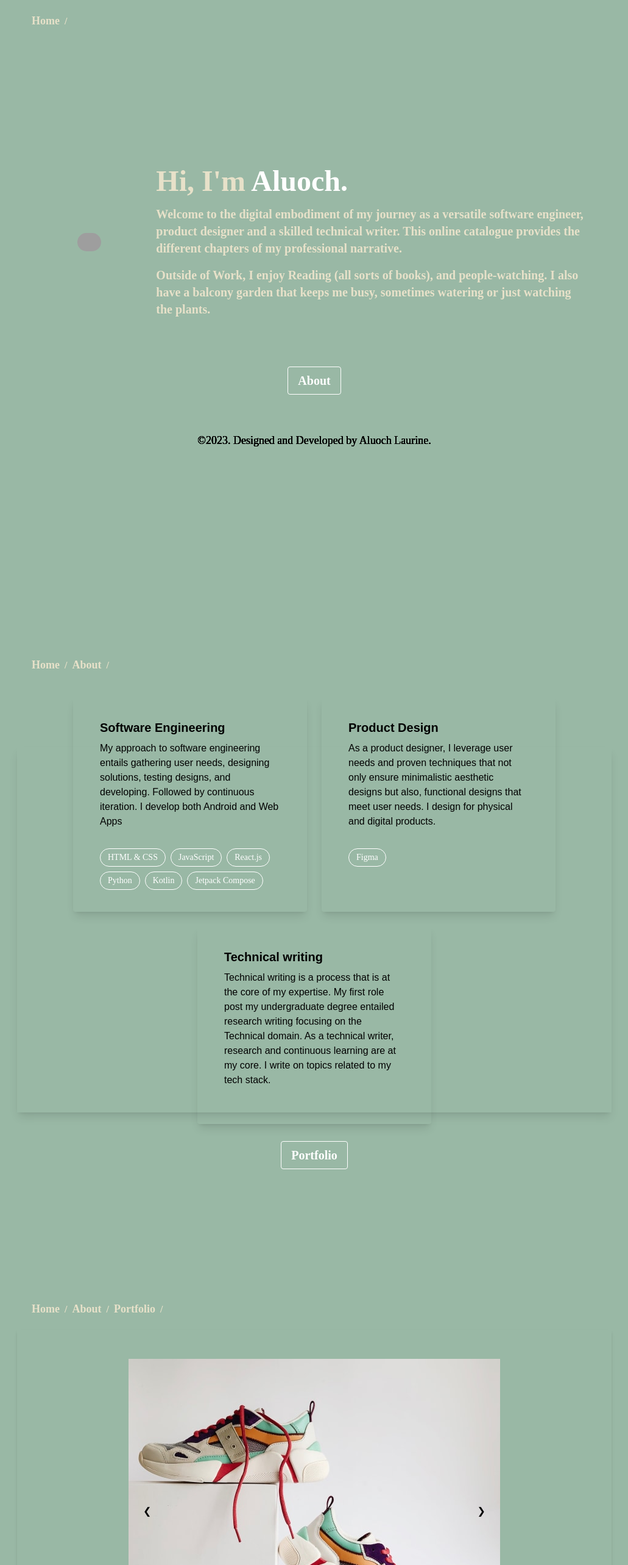
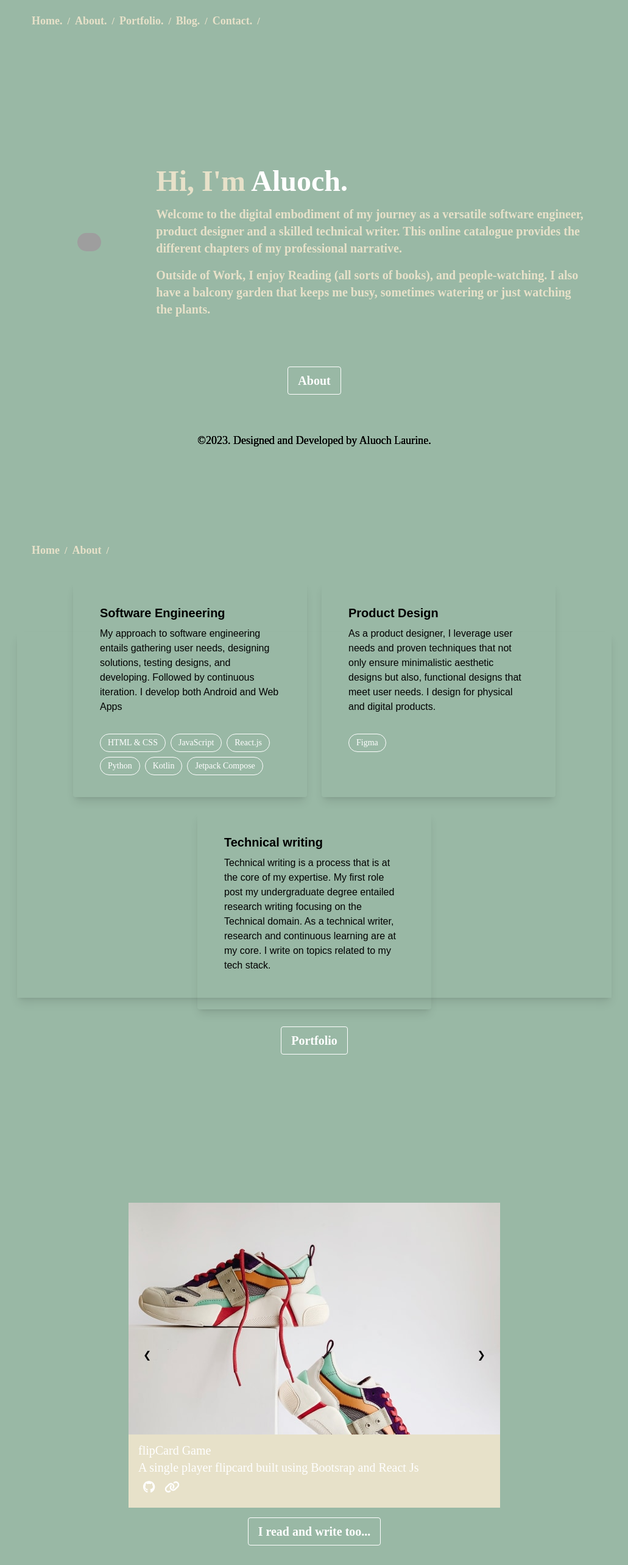
Before and after one commit to laualuoch/aluoch., a React (Create React App) app: page / in a window 1280 px wide. Shown: the top 2566 px of the page at 61% size, without its empty margins (124-1155 px from the left). Built offline with nearby package versions, Linux system fonts and the light colour scheme; grey boxes are pictures that could not be loaded.

Commit message:
Refactor home page

```diff
--- a/src/App.js
+++ b/src/App.js
@@ -3,7 +3,7 @@ import {  Routes, Route } from "react-router-dom";
 import HomePage from "./pages/Home/HomePage";
 import './assets/main.css'
 import About from "./pages/About/About";
-import PortfolioPage from "./pages/Portfolio/PortfolioPage";
+import PortfolioPage from "./pages/Portfolio/Portfolio";
 import More from "./pages/More/More";
 import End from "./pages/End/End";
 
--- a/src/index.js
+++ b/src/index.js
@@ -6,7 +6,7 @@ import reportWebVitals from './reportWebVitals';
 import App from './App';
 import './assets/main.css';
 import About from './pages/About/About';
-import PortfolioPage from './pages/Portfolio/PortfolioPage';
+import PortfolioPage from './pages/Portfolio/Portfolio';
 import More from './pages/More/More';
 import End from "./pages/End/End";
 
--- a/src/pages/Home/HomePage.js
+++ b/src/pages/Home/HomePage.js
@@ -12,12 +12,27 @@ const HomePage = () => {
         navigate('/');
     }
 
-    const handleButtonClick = () => {
-        navigate('/about')
+    const navigateToAbout = () => {
+        navigate('/about');
+    }
+    const navigateToPortfolio = () => {
+        navigate('/portfolio');
+    }
+
+    const navigateToMore = () => {
+        navigate('/more');
+    }
+
+    const navigateToEnd = () => {
+        navigate('/end');
     }
 
     const navItems = [
-        {link:"Home", linkOnClick: navigateToHome}
+        {link:"Home.", linkOnClick: navigateToHome},
+        {link:"About.", linkOnClick: navigateToAbout},
+        {link:"Portfolio.", linkOnClick: navigateToPortfolio},
+        {link:"Blog.", linkOnClick: navigateToMore},
+        {link:"Contact.", linkOnClick: navigateToEnd}
     ];
 
     return (
@@ -50,11 +65,10 @@ const HomePage = () => {
                     </div>
                 </div>
                 <div className="flex justify-center p-6 mt-4 mb-4">
-                    <Button text="About" onClick={handleButtonClick} />
+                    <Button text="About" />
                 </div>
             </div>
         </div>
-        <Footer />
         </>
     );
 }
--- a/src/pages/Portfolio/PortfolioPage.js
+++ b/src/pages/Portfolio/Portfolio.js
@@ -24,7 +24,7 @@ const PortfolioItems = () => {
     )
 };
 
-const PortfolioPage = () => {
+const Portfolio = () => {
     const navigate = useNavigate();
 
     const navigateToHome = () => {
@@ -43,16 +43,10 @@ const PortfolioPage = () => {
         navigate('/more');
     }
 
-    const navItems = [
-        {link:"Home", linkOnClick: navigateToHome},
-        {link:"About", linkOnClick: navigateToAbout},
-        {link:"Portfolio", linkOnClick: navigateToPortfolio}
-    ];
+
 
     return (
-        <>
-        <Breadcrumb navItems={navItems} />
-        <div className="container flex flex-col items-center p-8 mx-auto shadow-md">
+        <div className="container flex flex-col items-center p-8 mx-auto">
             <div className="mt-4 flex items-center">
             <PortfolioItems />
             </div>
@@ -61,10 +55,8 @@ const PortfolioPage = () => {
                 <Button text="I read and write too..." onClick={navigateToMore} />
             </div>
         </div>
-        <Footer />
-        </>
     );
 
 };
 
-export default PortfolioPage;
+export default Portfolio;
```
